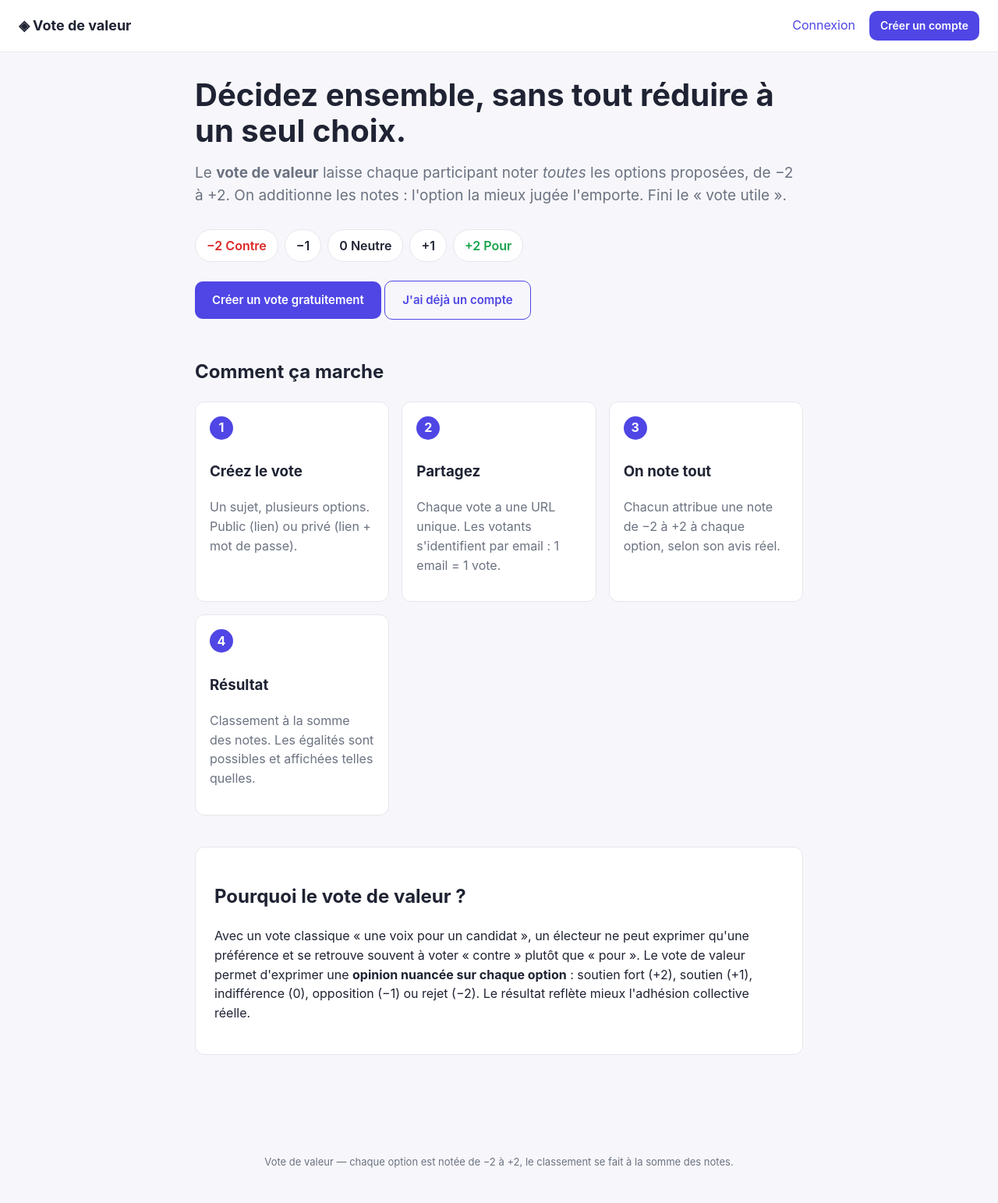
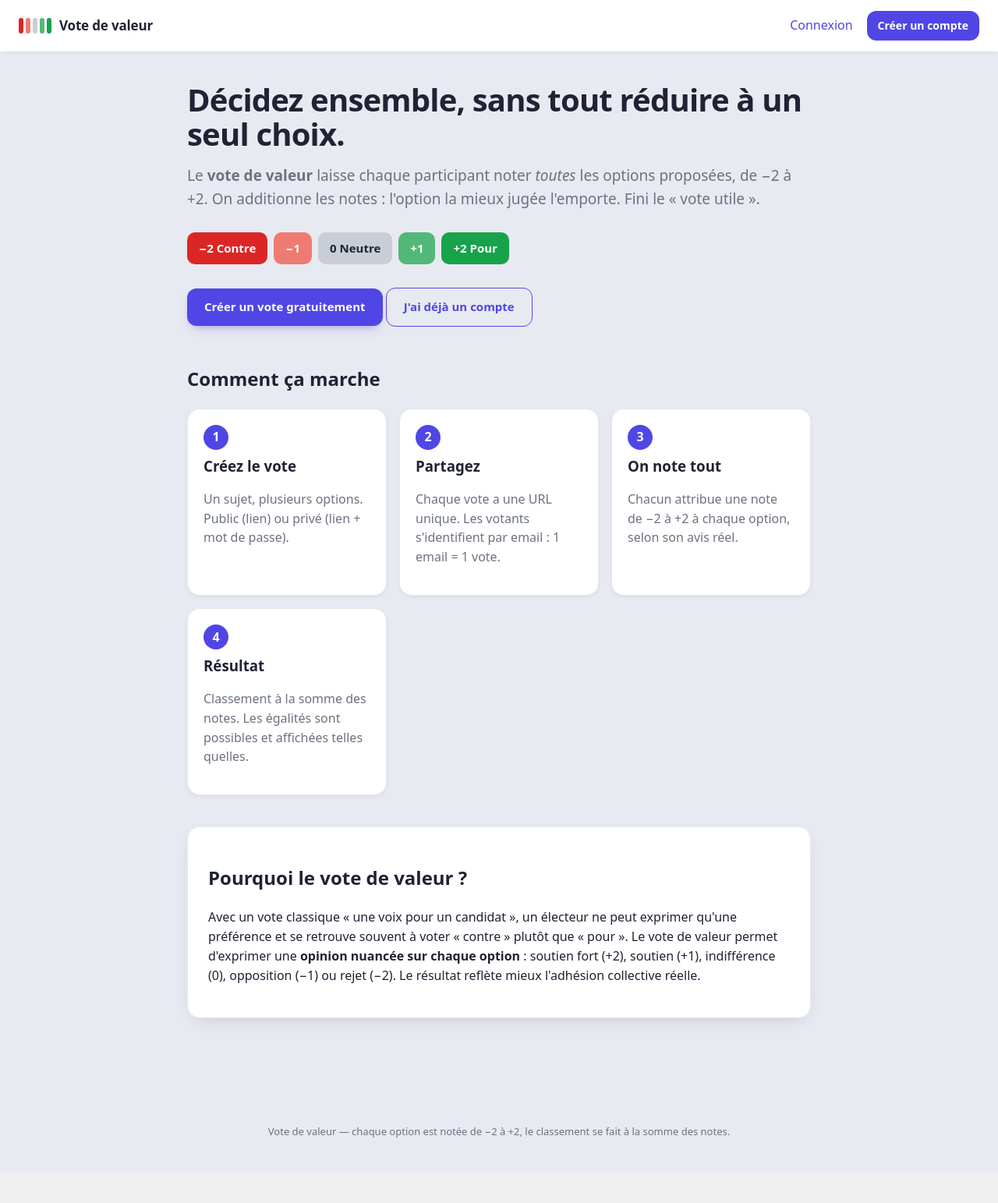
Before and after one commit to vlebourl/vote-de-valeur, a Node server app: page / in a window 1280 px wide. Shown: the whole page at 78% size. After the commit the page ends 1459 px from the top, so only its background shows below. Run offline with Node 20, Linux system fonts and the light colour scheme.

Commit message:
Design : port de la maquette haute-fidélité (identité −2…+2)
- Fond lavande, cartes à ombre douce, boutons et focus indigo affinés
- Marque = 5 barres dégradées (−2 rouge → +2 vert) dans le header
- Échelle signature −2…+2 : chips de la landing et curseur de vote du
  bulletin colorés selon la valeur (rouge → gris → vert) à la sélection
- Tokens alignés sur le projet Design Anthropic 'Vote de valeur'

```diff
--- a/public/style.css
+++ b/public/style.css
@@ -1,19 +1,29 @@
 :root {
   --indigo: #4f46e5;
   --indigo-dark: #4338ca;
-  --bg: #f7f7fb;
+  --indigo-tint: #eef0fe;
+  --bg: #e8eaf1;
   --card: #ffffff;
   --ink: #1f2333;
   --muted: #6b7280;
-  --border: #e5e7eb;
+  --border: #e6e8ef;
   --pos: #16a34a;
   --neg: #dc2626;
-  --radius: 12px;
+  /* Échelle signature −2…+2 */
+  --v-neg2: #dc2626;
+  --v-neg1: #ef7a72;
+  --v-0:    #c9cdd6;
+  --v-pos1: #52b878;
+  --v-pos2: #16a34a;
+  --radius: 16px;
+  --radius-sm: 10px;
+  --shadow: 0 8px 24px -12px rgba(31, 35, 51, .25);
+  --shadow-sm: 0 2px 8px -4px rgba(31, 35, 51, .18);
 }
 * { box-sizing: border-box; }
 body {
   margin: 0;
-  font-family: -apple-system, BlinkMacSystemFont, "Segoe UI", Roboto, Helvetica, Arial, sans-serif;
+  font-family: system-ui, -apple-system, BlinkMacSystemFont, "Segoe UI", Roboto, Helvetica, Arial, sans-serif;
   color: var(--ink);
   background: var(--bg);
   line-height: 1.55;
@@ -23,92 +33,119 @@ a:hover { text-decoration: underline; }
 
 .topbar {
   display: flex; justify-content: space-between; align-items: center;
-  padding: 14px 24px; background: var(--card); border-bottom: 1px solid var(--border);
+  padding: 14px 24px; background: var(--card);
+  box-shadow: var(--shadow-sm); position: sticky; top: 0; z-index: 10;
 }
-.brand { font-weight: 700; font-size: 18px; color: var(--ink); }
+.brand { display: inline-flex; align-items: center; gap: 10px; font-weight: 700; font-size: 17px; letter-spacing: -.01em; color: var(--ink); }
+.brand:hover { text-decoration: none; }
+.brand-bars { display: inline-flex; gap: 3px; }
+.brand-bars i { width: 6px; height: 20px; border-radius: 3px; }
+.brand-bars i:nth-child(1) { background: var(--v-neg2); }
+.brand-bars i:nth-child(2) { background: var(--v-neg1); }
+.brand-bars i:nth-child(3) { background: var(--v-0); }
+.brand-bars i:nth-child(4) { background: var(--v-pos1); }
+.brand-bars i:nth-child(5) { background: var(--v-pos2); }
 .topbar nav { display: flex; align-items: center; gap: 18px; }
 .inline { display: inline; margin: 0; }
 .link { background: none; border: none; color: var(--indigo); cursor: pointer; font-size: inherit; padding: 0; }
 
-.container { max-width: 820px; margin: 0 auto; padding: 32px 20px 64px; }
+.container { max-width: 840px; margin: 0 auto; padding: 40px 20px 72px; }
 
 .btn {
   display: inline-block; background: var(--indigo); color: #fff; border: none;
-  padding: 12px 22px; border-radius: 10px; font-size: 15px; font-weight: 600;
-  cursor: pointer; text-align: center;
+  padding: 12px 22px; border-radius: 12px; font-size: 15px; font-weight: 600;
+  cursor: pointer; text-align: center; box-shadow: 0 6px 16px -8px rgba(79, 70, 229, .7);
+  transition: background .15s, transform .05s, box-shadow .15s;
 }
 .btn:hover { background: var(--indigo-dark); text-decoration: none; }
-.btn-sm { padding: 8px 14px; font-size: 14px; }
-.btn-ghost { background: transparent; color: var(--indigo); border: 1px solid var(--indigo); }
-.btn-danger { background: transparent; color: var(--neg); border: 1px solid var(--neg); }
+.btn:active { transform: translateY(1px); }
+.btn-sm { padding: 8px 14px; font-size: 14px; box-shadow: none; }
+.btn-ghost { background: transparent; color: var(--indigo); border: 1px solid var(--indigo); box-shadow: none; }
+.btn-ghost:hover { background: var(--indigo-tint); }
+.btn-danger { background: transparent; color: var(--neg); border: 1px solid var(--neg); box-shadow: none; }
 .btn-danger:hover { background: var(--neg); color: #fff; }
+.btn:disabled { opacity: .5; cursor: not-allowed; }
 
 .card {
   background: var(--card); border: 1px solid var(--border); border-radius: var(--radius);
-  padding: 24px; margin-bottom: 20px;
+  padding: 26px; margin-bottom: 20px; box-shadow: var(--shadow);
 }
 .muted { color: var(--muted); }
-.error { background: #fef2f2; border: 1px solid #fecaca; color: #b91c1c; padding: 10px 14px; border-radius: 8px; margin-bottom: 16px; }
-.notice { background: #ecfdf5; border: 1px solid #a7f3d0; color: #047857; padding: 10px 14px; border-radius: 8px; margin-bottom: 16px; }
+.error { background: #fdeaea; border: 1px solid #f0d2d2; color: #b91c1c; padding: 11px 15px; border-radius: var(--radius-sm); margin-bottom: 16px; }
+.notice { background: #e9f7ee; border: 1px solid #cbe6d5; color: #047857; padding: 11px 15px; border-radius: var(--radius-sm); margin-bottom: 16px; }
 
 label { display: block; font-weight: 600; margin: 14px 0 6px; }
 input[type=text], input[type=email], input[type=password], input[type=datetime-local], textarea {
-  width: 100%; padding: 11px 13px; border: 1px solid var(--border); border-radius: 9px;
-  font-size: 15px; font-family: inherit; background: #fff;
+  width: 100%; padding: 11px 13px; border: 1px solid #d9dce4; border-radius: var(--radius-sm);
+  font-size: 15px; font-family: inherit; background: #fff; color: var(--ink);
+  transition: border-color .15s, box-shadow .15s;
 }
+input:focus, textarea:focus { outline: none; border-color: var(--indigo); box-shadow: 0 0 0 3px var(--indigo-tint); }
 textarea { resize: vertical; min-height: 70px; }
 .field-hint { font-size: 13px; color: var(--muted); margin-top: 4px; }
 .checkbox-row { display: flex; align-items: center; gap: 8px; margin-top: 16px; }
 .checkbox-row label { margin: 0; }
 .checkbox-row input { width: auto; }
 
-.hero h1 { font-size: 40px; line-height: 1.15; margin: 0 0 16px; }
+.hero h1 { font-size: 40px; line-height: 1.12; letter-spacing: -.02em; margin: 0 0 16px; }
 .hero p.lead { font-size: 19px; color: var(--muted); margin: 0 0 28px; }
-.scale-demo { display: flex; gap: 8px; flex-wrap: wrap; margin: 24px 0; }
-.scale-chip { padding: 8px 14px; border-radius: 999px; border: 1px solid var(--border); font-weight: 600; background: #fff; }
-.chip--2 { color: var(--neg); } .chip-2 { color: var(--pos); }
+
+/* Échelle signature −2…+2 */
+.scale-demo { display: flex; gap: 8px; flex-wrap: wrap; margin: 24px 0 30px; }
+.scale-chip { padding: 9px 15px; border-radius: var(--radius-sm); font-weight: 700; color: #fff; font-size: 15px; }
+.scale-chip.v-2 { background: var(--v-neg2); }
+.scale-chip.v-1 { background: var(--v-neg1); }
+.scale-chip.v0  { background: var(--v-0); color: var(--ink); }
+.scale-chip.v1  { background: var(--v-pos1); }
+.scale-chip.v2  { background: var(--v-pos2); }
 
 .steps { display: grid; grid-template-columns: repeat(auto-fit, minmax(210px, 1fr)); gap: 16px; margin-top: 8px; }
-.step { background: var(--card); border: 1px solid var(--border); border-radius: var(--radius); padding: 18px; }
-.step .num { display: inline-flex; width: 30px; height: 30px; align-items: center; justify-content: center; background: var(--indigo); color: #fff; border-radius: 50%; font-weight: 700; margin-bottom: 8px; }
+.step { background: var(--card); border: 1px solid var(--border); border-radius: var(--radius); padding: 20px; box-shadow: var(--shadow-sm); }
+.step h3 { margin: 6px 0 4px; }
+.step .num { display: inline-flex; width: 32px; height: 32px; align-items: center; justify-content: center; background: var(--indigo); color: #fff; border-radius: 50%; font-weight: 700; }
 
-.option-block { border: 1px solid var(--border); border-radius: var(--radius); padding: 16px; margin-bottom: 14px; background: #fff; }
+.option-block { border: 1px solid var(--border); border-radius: var(--radius); padding: 18px; margin-bottom: 14px; background: #fff; box-shadow: var(--shadow-sm); }
 .option-block h3 { margin: 0 0 4px; }
 .opt-head { display: flex; justify-content: space-between; align-items: center; }
-.opt-vote-img { display: block; max-width: 100%; max-height: 260px; border-radius: 10px; border: 1px solid var(--border); margin-bottom: 10px; object-fit: contain; }
+.opt-vote-img { display: block; max-width: 100%; max-height: 260px; border-radius: var(--radius-sm); border: 1px solid var(--border); margin-bottom: 10px; object-fit: contain; }
 .opt-cell { display: flex; align-items: center; gap: 12px; }
 .opt-thumb { width: 52px; height: 52px; border-radius: 8px; border: 1px solid var(--border); object-fit: cover; flex-shrink: 0; }
 
-/* Curseur de vote -2..+2 */
-.rating { display: flex; gap: 6px; margin-top: 10px; flex-wrap: wrap; }
+/* Curseur de vote −2..+2 : dégradé signature à la sélection */
+.rating { display: flex; gap: 8px; margin-top: 12px; flex-wrap: wrap; }
 .rating input { display: none; }
 .rating label {
-  margin: 0; cursor: pointer; padding: 9px 0; width: 58px; text-align: center;
-  border: 1px solid var(--border); border-radius: 9px; font-weight: 700; background: #fff; color: var(--muted);
-  transition: all .12s;
+  margin: 0; cursor: pointer; padding: 11px 0; width: 60px; text-align: center;
+  border: 1.5px solid var(--border); border-radius: var(--radius-sm); font-weight: 700;
+  background: #fff; color: var(--muted); transition: all .12s;
 }
-.rating input:checked + label { border-color: var(--indigo); background: var(--indigo); color: #fff; }
-.rating label:hover { border-color: var(--indigo); }
+.rating label:hover { border-color: #c9cdd6; }
+.rating input:checked + label { color: #fff; border-color: transparent; box-shadow: var(--shadow-sm); }
+.rating input:checked + label.rate-2 { background: var(--v-neg2); }
+.rating input:checked + label.rate-1 { background: var(--v-neg1); }
+.rating input:checked + label.rate0  { background: var(--v-0); color: var(--ink); }
+.rating input:checked + label.rate1  { background: var(--v-pos1); }
+.rating input:checked + label.rate2  { background: var(--v-pos2); }
 
 /* Résultats */
 table.results { width: 100%; border-collapse: collapse; }
-table.results th, table.results td { padding: 10px 12px; text-align: left; border-bottom: 1px solid var(--border); }
+table.results th, table.results td { padding: 11px 12px; text-align: left; border-bottom: 1px solid var(--border); }
 table.results th { font-size: 13px; text-transform: uppercase; letter-spacing: .04em; color: var(--muted); }
 .rank { font-weight: 700; width: 42px; }
-.bar-wrap { background: #eef2ff; border-radius: 6px; height: 20px; position: relative; min-width: 120px; }
+.bar-wrap { background: var(--indigo-tint); border-radius: 6px; height: 20px; position: relative; min-width: 120px; }
 .bar { background: var(--indigo); height: 100%; border-radius: 6px; }
 .total { font-weight: 700; }
 .total.neg { color: var(--neg); } .total.pos { color: var(--pos); }
 
-.poll-row { display: flex; justify-content: space-between; align-items: center; padding: 14px 0; border-bottom: 1px solid var(--border); }
+.poll-row { display: flex; justify-content: space-between; align-items: center; padding: 16px 0; border-bottom: 1px solid var(--border); }
 .poll-row:last-child { border: none; }
 .badge { font-size: 12px; font-weight: 700; padding: 3px 9px; border-radius: 999px; }
-.badge-open { background: #ecfdf5; color: #047857; }
-.badge-closed { background: #f3f4f6; color: #6b7280; }
-.badge-private { background: #fef3c7; color: #b45309; }
+.badge-open { background: #e9f7ee; color: #047857; }
+.badge-closed { background: #f1f2f6; color: #6b7280; }
+.badge-private { background: #fff7ed; color: #b45309; }
 
 .share-box { display: flex; gap: 8px; margin-top: 8px; }
-.share-box input { font-family: monospace; font-size: 13px; }
+.share-box input { font-family: ui-monospace, SFMono-Regular, Menlo, monospace; font-size: 13px; }
 .site-footer { text-align: center; color: var(--muted); font-size: 13px; padding: 30px 20px; }
 .row-actions { display: flex; gap: 10px; flex-wrap: wrap; align-items: center; }
-h1 { margin-top: 0; }
+h1 { margin-top: 0; letter-spacing: -.01em; }
--- a/src/views/ballot.ejs
+++ b/src/views/ballot.ejs
@@ -18,7 +18,7 @@
         <% [-2,-1,0,1,2].forEach(function (v) {
              var id = 'opt_' + o.id + '_' + (v<0 ? 'm'+(-v) : v); %>
           <input type="radio" id="<%= id %>" name="score_<%= o.id %>" value="<%= v %>" <%= v===0 ? 'checked' : '' %>>
-          <label for="<%= id %>"><%= v>0 ? '+'+v : v %></label>
+          <label for="<%= id %>" class="rate rate<%= v %>"><%= v>0 ? '+'+v : v %></label>
         <% }) %>
       </div>
     </div>
--- a/src/views/landing.ejs
+++ b/src/views/landing.ejs
@@ -4,11 +4,11 @@
   <h1>Décidez ensemble, sans tout réduire à un seul choix.</h1>
   <p class="lead">Le <strong>vote de valeur</strong> laisse chaque participant noter <em>toutes</em> les options proposées, de −2 à +2. On additionne les notes : l'option la mieux jugée l'emporte. Fini le « vote utile ».</p>
   <div class="scale-demo">
-    <span class="scale-chip chip--2">−2 Contre</span>
-    <span class="scale-chip">−1</span>
-    <span class="scale-chip">0 Neutre</span>
-    <span class="scale-chip">+1</span>
-    <span class="scale-chip chip-2">+2 Pour</span>
+    <span class="scale-chip v-2">−2 Contre</span>
+    <span class="scale-chip v-1">−1</span>
+    <span class="scale-chip v0">0 Neutre</span>
+    <span class="scale-chip v1">+1</span>
+    <span class="scale-chip v2">+2 Pour</span>
   </div>
   <% if (user) { %>
     <a class="btn" href="/polls/new">Créer un vote</a>
--- a/src/views/partials/header.ejs
+++ b/src/views/partials/header.ejs
@@ -8,7 +8,7 @@
 </head>
 <body>
   <header class="topbar">
-    <a class="brand" href="/">◈ Vote de valeur</a>
+    <a class="brand" href="/"><span class="brand-bars" aria-hidden="true"><i></i><i></i><i></i><i></i><i></i></span> Vote de valeur</a>
     <nav>
       <% if (user) { %>
         <a href="/dashboard">Mes votes</a>
```
